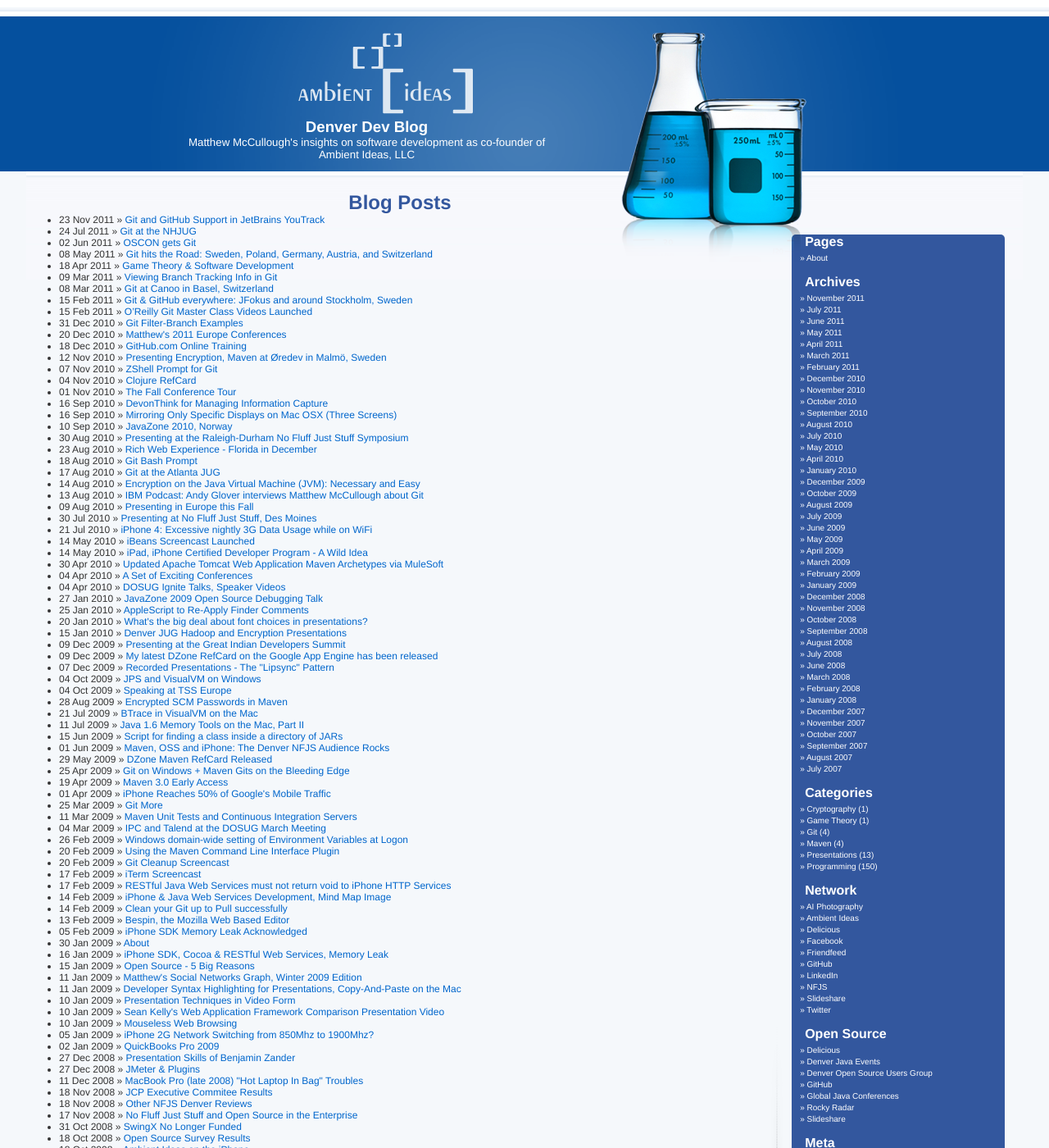
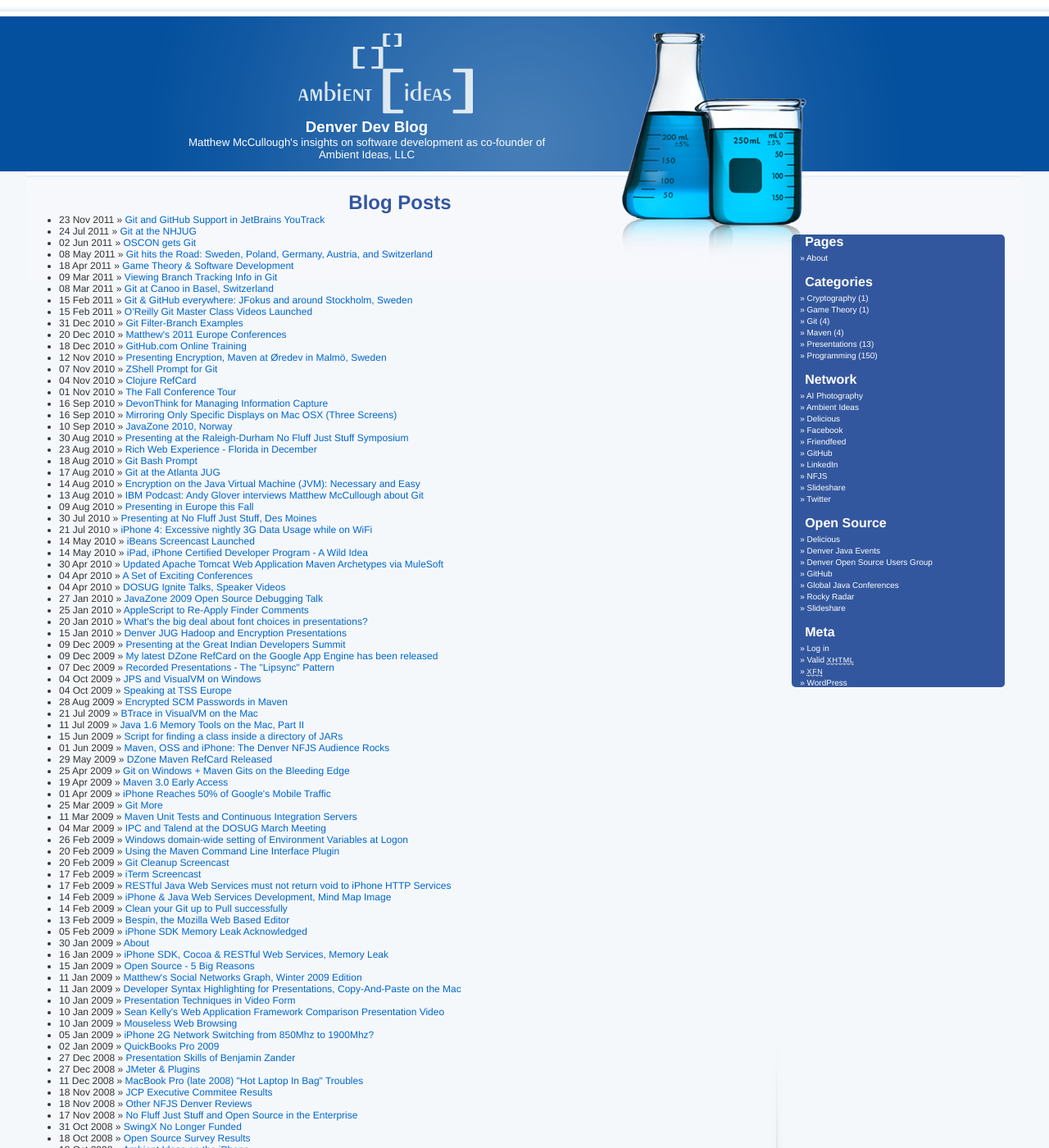
Before and after one commit to ambientideas/ambientideas.github.io, a Jekyll site: the page built from blog/index.html, in a window 1280 px wide and 1400 px high. Shown: the whole window at 82% size. Built offline with Jekyll 4.4.1, drawn with Linux system fonts in a browser that asks for light colours; Markdown is read by kramdown in place of the engine named in the settings.

Commit message:
Tuning blog layout

```diff
--- a/_layouts/blog.html
+++ b/_layouts/blog.html
@@ -45,139 +45,6 @@
 						<ul>
 							<li class="page_item page-item-2">
 								<a href="http://ambientideas.com/blog/index.php/about/" title="About">About</a>
-							</li>
-						</ul>
-					</li>
-					<li>
-						<h2>
-							Archives
-						</h2>
-						<ul>
-							<li>
-								<a href='http://ambientideas.com/blog/index.php/2011/11/' title='November 2011'>November 2011</a>
-							</li>
-							<li>
-								<a href='http://ambientideas.com/blog/index.php/2011/07/' title='July 2011'>July 2011</a>
-							</li>
-							<li>
-								<a href='http://ambientideas.com/blog/index.php/2011/06/' title='June 2011'>June 2011</a>
-							</li>
-							<li>
-								<a href='http://ambientideas.com/blog/index.php/2011/05/' title='May 2011'>May 2011</a>
-							</li>
-							<li>
-								<a href='http://ambientideas.com/blog/index.php/2011/04/' title='April 2011'>April 2011</a>
-							</li>
-							<li>
-								<a href='http://ambientideas.com/blog/index.php/2011/03/' title='March 2011'>March 2011</a>
-							</li>
-							<li>
-								<a href='http://ambientideas.com/blog/index.php/2011/02/' title='February 2011'>February 2011</a>
-							</li>
-							<li>
-								<a href='http://ambientideas.com/blog/index.php/2010/12/' title='December 2010'>December 2010</a>
-							</li>
-							<li>
-								<a href='http://ambientideas.com/blog/index.php/2010/11/' title='November 2010'>November 2010</a>
-							</li>
-							<li>
-								<a href='http://ambientideas.com/blog/index.php/2010/10/' title='October 2010'>October 2010</a>
-							</li>
-							<li>
-								<a href='http://ambientideas.com/blog/index.php/2010/09/' title='September 2010'>September 2010</a>
-							</li>
-							<li>
-								<a href='http://ambientideas.com/blog/index.php/2010/08/' title='August 2010'>August 2010</a>
-							</li>
-							<li>
-								<a href='http://ambientideas.com/blog/index.php/2010/07/' title='July 2010'>July 2010</a>
-							</li>
-							<li>
-								<a href='http://ambientideas.com/blog/index.php/2010/05/' title='May 2010'>May 2010</a>
-							</li>
-							<li>
-								<a href='http://ambientideas.com/blog/index.php/2010/04/' title='April 2010'>April 2010</a>
-							</li>
-							<li>
-								<a href='http://ambientideas.com/blog/index.php/2010/01/' title='January 2010'>January 2010</a>
-							</li>
-							<li>
-								<a href='http://ambientideas.com/blog/index.php/2009/12/' title='December 2009'>December 2009</a>
-							</li>
-							<li>
-								<a href='http://ambientideas.com/blog/index.php/2009/10/' title='October 2009'>October 2009</a>
-							</li>
-							<li>
-								<a href='http://ambientideas.com/blog/index.php/2009/08/' title='August 2009'>August 2009</a>
-							</li>
-							<li>
-								<a href='http://ambientideas.com/blog/index.php/2009/07/' title='July 2009'>July 2009</a>
-							</li>
-							<li>
-								<a href='http://ambientideas.com/blog/index.php/2009/06/' title='June 2009'>June 2009</a>
-							</li>
-							<li>
-								<a href='http://ambientideas.com/blog/index.php/2009/05/' title='May 2009'>May 2009</a>
-							</li>
-							<li>
-								<a href='http://ambientideas.com/blog/index.php/2009/04/' title='April 2009'>April 2009</a>
-							</li>
-							<li>
-								<a href='http://ambientideas.com/blog/index.php/2009/03/' title='March 2009'>March 2009</a>
-							</li>
-							<li>
-								<a href='http://ambientideas.com/blog/index.php/2009/02/' title='February 2009'>February 2009</a>
-							</li>
-							<li>
-								<a href='http://ambientideas.com/blog/index.php/2009/01/' title='January 2009'>January 2009</a>
-							</li>
-							<li>
-								<a href='http://ambientideas.com/blog/index.php/2008/12/' title='December 2008'>December 2008</a>
-							</li>
-							<li>
-								<a href='http://ambientideas.com/blog/index.php/2008/11/' title='November 2008'>November 2008</a>
-							</li>
-							<li>
-								<a href='http://ambientideas.com/blog/index.php/2008/10/' title='October 2008'>October 2008</a>
-							</li>
-							<li>
-								<a href='http://ambientideas.com/blog/index.php/2008/09/' title='September 2008'>September 2008</a>
-							</li>
-							<li>
-								<a href='http://ambientideas.com/blog/index.php/2008/08/' title='August 2008'>August 2008</a>
-							</li>
-							<li>
-								<a href='http://ambientideas.com/blog/index.php/2008/07/' title='July 2008'>July 2008</a>
-							</li>
-							<li>
-								<a href='http://ambientideas.com/blog/index.php/2008/06/' title='June 2008'>June 2008</a>
-							</li>
-							<li>
-								<a href='http://ambientideas.com/blog/index.php/2008/03/' title='March 2008'>March 2008</a>
-							</li>
-							<li>
-								<a href='http://ambientideas.com/blog/index.php/2008/02/' title='February 2008'>February 2008</a>
-							</li>
-							<li>
-								<a href='http://ambientideas.com/blog/index.php/2008/01/' title='January 2008'>January 2008</a>
-							</li>
-							<li>
-								<a href='http://ambientideas.com/blog/index.php/2007/12/' title='December 2007'>December 2007</a>
-							</li>
-							<li>
-								<a href='http://ambientideas.com/blog/index.php/2007/11/' title='November 2007'>November 2007</a>
-							</li>
-							<li>
-								<a href='http://ambientideas.com/blog/index.php/2007/10/' title='October 2007'>October 2007</a>
-							</li>
-							<li>
-								<a href='http://ambientideas.com/blog/index.php/2007/09/' title='September 2007'>September 2007</a>
-							</li>
-							<li>
-								<a href='http://ambientideas.com/blog/index.php/2007/08/' title='August 2007'>August 2007</a>
-							</li>
-							<li>
-								<a href='http://ambientideas.com/blog/index.php/2007/07/' title='July 2007'>July 2007</a>
 							</li>
 						</ul>
 					</li>
```
Also changed, not shown: _layouts/post.html (+7 -8 lines).
